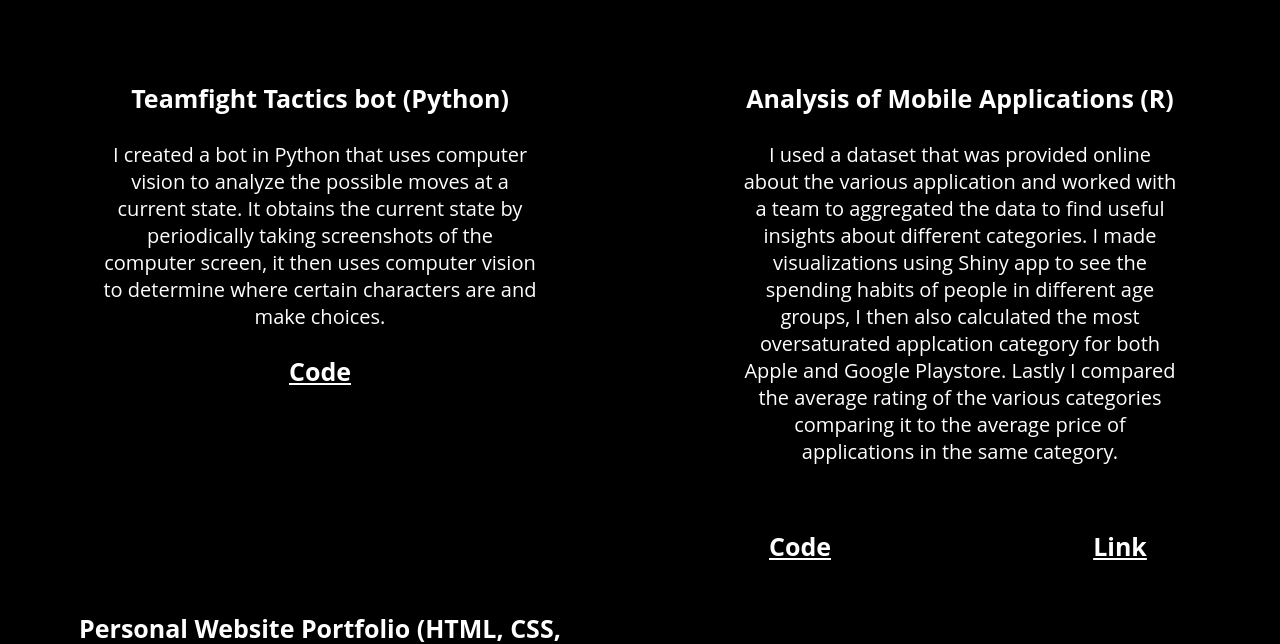
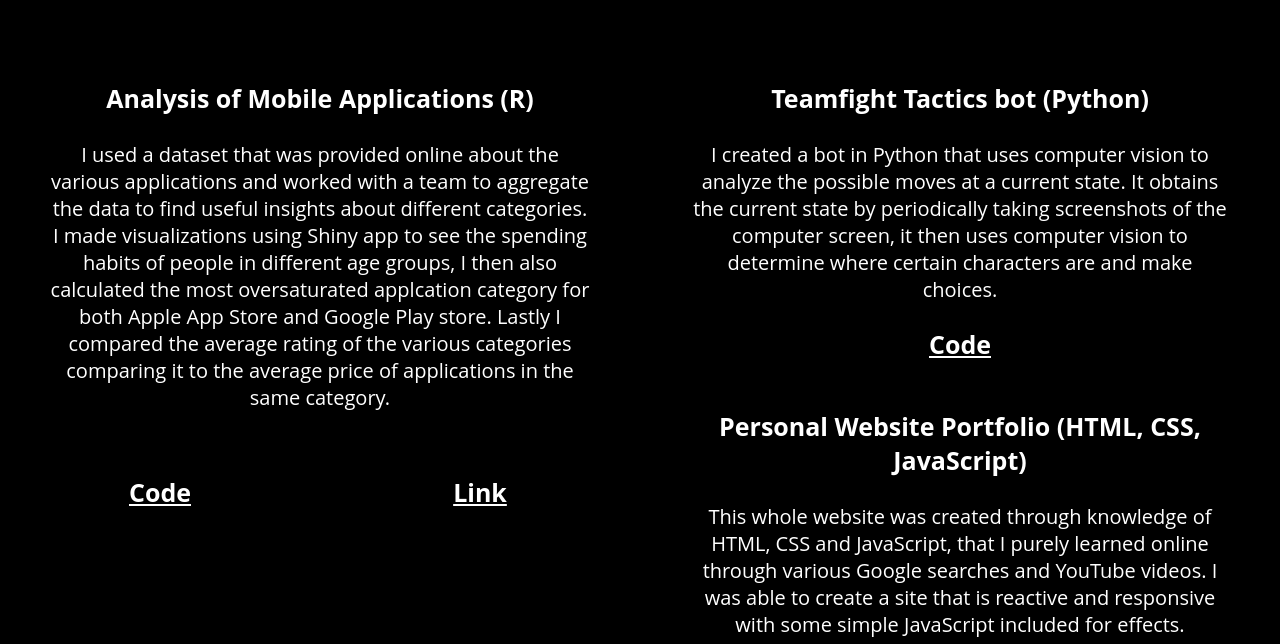
Before and after one commit to danellsaucy/personal-website, a plain HTML site: page projects.html in a window 1280 px wide. Shown: the part 158-802 px from the top of the page. Drawn offline with Linux system fonts and the light colour scheme.

Commit message:
Final edits!

```diff
--- a/projects.html
+++ b/projects.html
@@ -62,13 +62,8 @@
   </div>
   <div class="section">
     <div class="column-projects">
-      <h5>Teamfight Tactics bot (Python)</h5>
-      <p>I created a bot in Python that uses computer vision to analyze the possible moves at a current state. It obtains the current state by periodically taking screenshots of the computer screen, it then uses computer vision to determine where certain characters are and make choices.</p>
-       <h5><u><a href="https://github.com/danellsaucy/LeagueBot1440p">Code</a></u></h5>
-   </div>
-    <div class="column-projects">
       <h5>Analysis of Mobile Applications (R)</h5>
-      <p>I used a dataset that was provided online about the various application and worked with a team to aggregated the data to find useful insights about different categories. I made visualizations using Shiny app to see the spending habits of people in different age groups, I then also calculated the most oversaturated applcation category for both Apple and Google Playstore. Lastly I compared the average rating of the various categories comparing it to the average price of applications in the same category.</p>
+      <p>I used a dataset that was provided online about the various applications and worked with a team to aggregate the data to find useful insights about different categories. I made visualizations using Shiny app to see the spending habits of people in different age groups, I then also calculated the most oversaturated applcation category for both Apple App Store and Google Play store. Lastly I compared the average rating of the various categories comparing it to the average price of applications in the same category.</p>
       <div class="section">
         <div class="links">
           <h5><u><a href="https://github.com/edwardsung63/finaldeliverable">Code</a></u></h5>
@@ -78,6 +73,11 @@
         </div>
       </div>
     </div>
+    <div class="column-projects">
+      <h5>Teamfight Tactics bot (Python)</h5>
+      <p>I created a bot in Python that uses computer vision to analyze the possible moves at a current state. It obtains the current state by periodically taking screenshots of the computer screen, it then uses computer vision to determine where certain characters are and make choices.</p>
+       <h5><u><a href="https://github.com/danellsaucy/LeagueBot1440p">Code</a></u></h5>
+   </div>
     <div class="column-projects">
       <h5>Personal Website Portfolio (HTML, CSS, JavaScript)</h5>
       <p>This whole website was created through knowledge of HTML, CSS and JavaScript, that I purely learned online through various Google searches and YouTube videos. I was able to create a site that is reactive and responsive with some simple JavaScript included for effects.</p>
--- a/styles/styles.css
+++ b/styles/styles.css
@@ -210,8 +210,8 @@ nav {
 .column-projects p {
     font-size: 20px;
     padding-top: 2px;
-    margin-left: 100px;
-    margin-right: 100px;
+    margin-left: 50px;
+    margin-right: 50px;
 }
 
 .links {
```
Also changed, not shown: about.html (+2 -2 lines).
